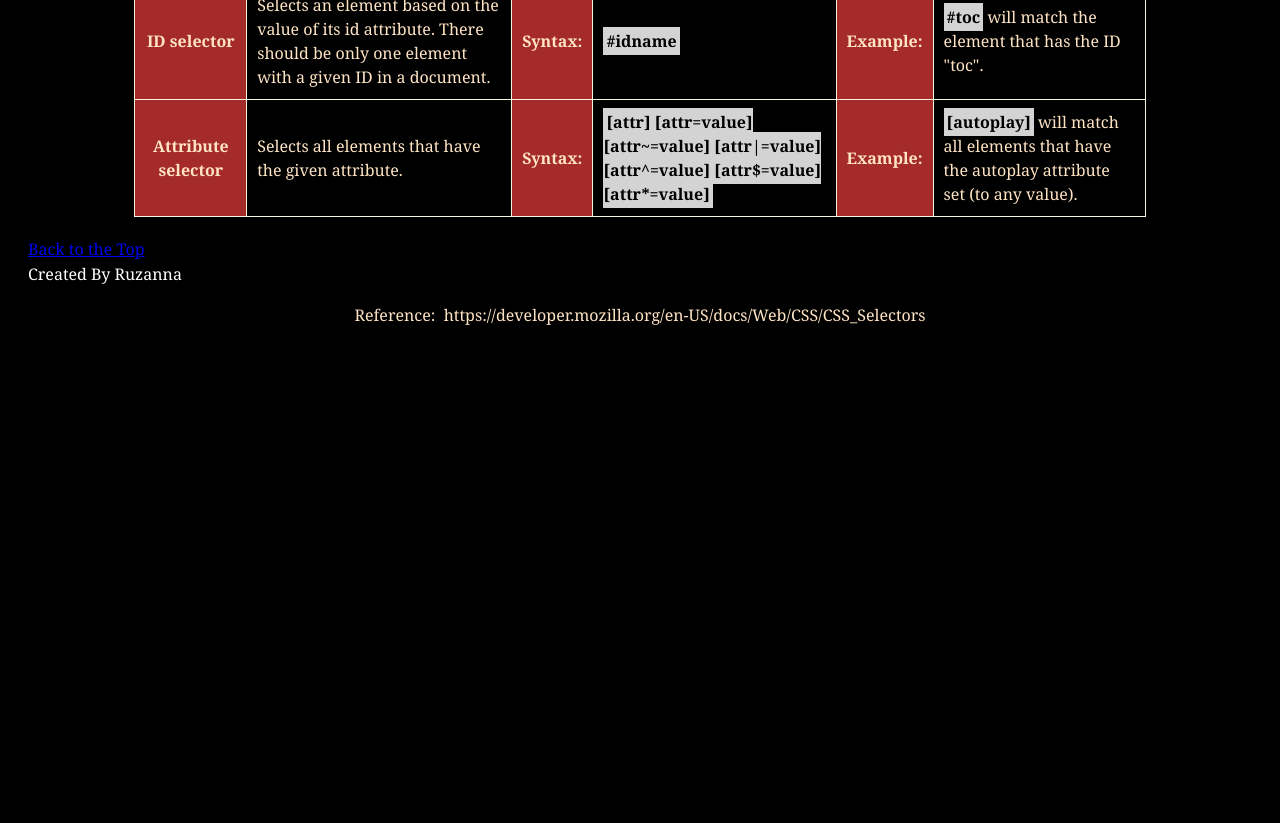
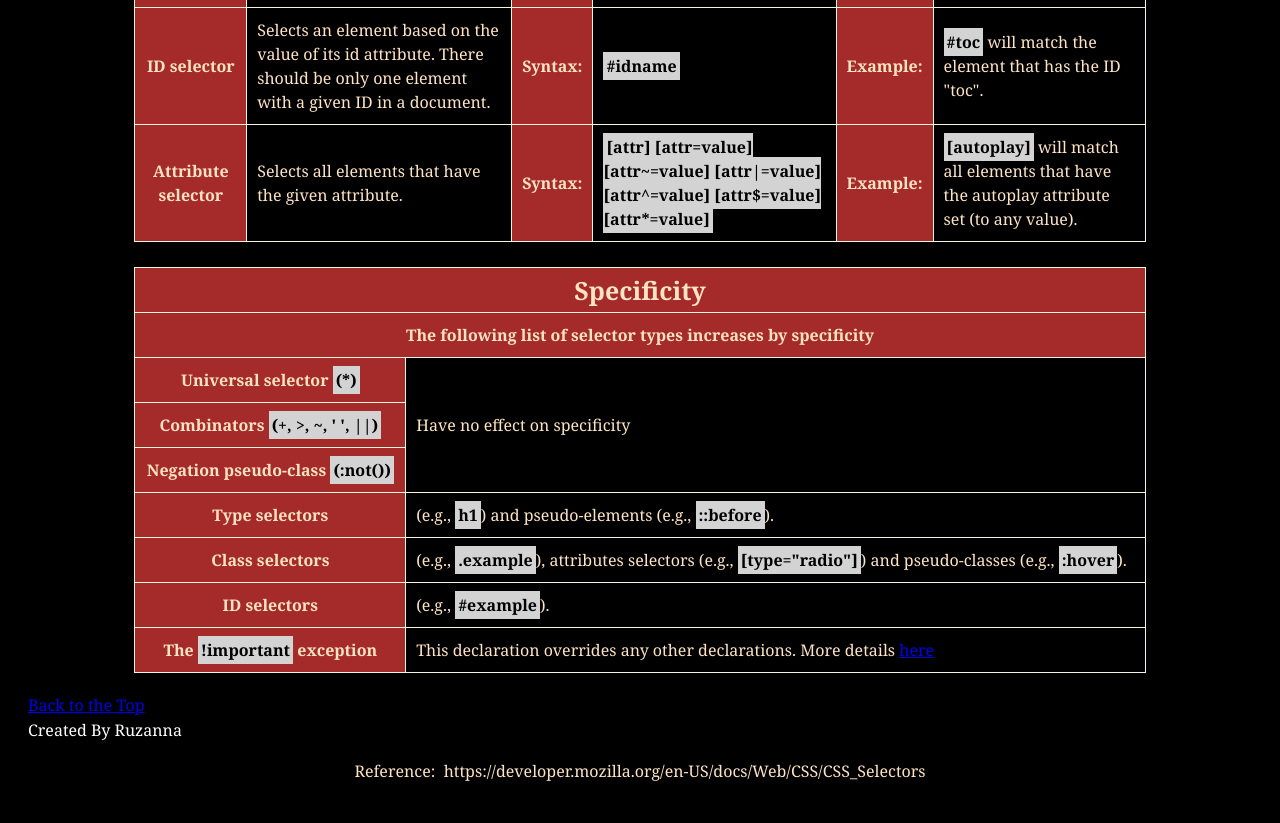
Before and after one commit to ruzannastubbs/Build-Your-Own-Cheat-Sheet, a plain HTML site: page index.html in a window 1280 px wide. Shown: the part 1270-2093 px from the top of the page. Before the commit the page ends 1642 px from the top, so only its background shows below. Drawn offline with Linux system fonts and the light colour scheme.

Commit message:
Add one more table

```diff
--- a/cheatSheet.css
+++ b/cheatSheet.css
@@ -44,8 +44,12 @@ table {
     width: 80%;
     border-collapse: collapse;
     margin: 0 auto;
+    margin-top: 25px;
 }
 #basicSelectorsTH {
+    font-size: 25px;
+}
+#specificityTH {
     font-size: 25px;
 }
 th {
--- a/index.html
+++ b/index.html
@@ -13,6 +13,7 @@
               <ul>
                   <li><a href="https://www.codecademy.com/catalog/language/html-css?g_acctid=243-039-7011&g_keywordid=kwd-79577586511721:loc-188&g_adid=&g_keyword=codecademy%20css&g_campaign=INTL_Brand_Exact&g_adtype=search&g_network=o&g_adgroupid=1273235171606620&g_campaignid=370028894&utm_id=t_kwd-79577586511721:loc-188:ag_1273235171606620:cp_370028894:n_o:d_c&hsa_acc=2430397011&hsa_cam=1726903838&hsa_grp=1273235171606620&hsa_ad=&hsa_src=o&hsa_tgt=kwd-79577586511721:loc-188&hsa_kw=codecademy%20css&hsa_mt=e&hsa_net=adwords&hsa_ver=3&msclkid=91196566f72e167f029104fbf89a4f1b&utm_source=bing&utm_medium=cpc&utm_campaign=INTL_Brand_Exact&utm_term=codecademy%20css&utm_content=Codecademy%20HTML%20%26%20CSS">Learn CSS</a></li>
                   <li><a href="#basicSelectorsTH" id="navbar">CSS Selectors</a></li>
+                  <li><a href="#specificityTH" id="navbar">CSS specificity</a></li>
                   <li><a href="https://developer.mozilla.org/en-US/">Newsroom</a></li>
               </ul>
           </nav>
@@ -77,6 +78,44 @@
                     </tr>
                 </tbody>
               </table>
+              <table>
+                <thead>
+                  <tr>
+                    <th colspan="4" id="specificityTH">Specificity</th>
+                  </tr>
+                  <tr>
+                    <th colspan="4">The following list of selector types increases by specificity</th>
+                  </tr>
+                  <tbody>
+                    <tr>
+                      <th>Universal selector <span>(*)</span></th>
+                      <td rowspan="3">Have no effect on specificity</td>
+                    </tr>
+                    <tr>
+                      <th>Combinators <span>(+, >, ~, ' ', ||)</span></th>
+                    </tr>
+                    <tr>
+                      <th>Negation pseudo-class <span>(:not())</span></th>
+                    </tr>
+                    <tr>
+                      <th>Type selectors</th>
+                    <td>(e.g., <span>h1</span>) and pseudo-elements (e.g., <span>::before</span>).</td>
+                  </tr>
+                  <tr>
+                    <th>Class selectors</th>
+                    <td>(e.g., <span>.example</span>), attributes selectors (e.g., <span>[type="radio"]</span>) and pseudo-classes (e.g., <span>:hover</span>).</td>
+                  </tr>
+                  <tr>
+                    <th>ID selectors</th>
+                    <td>(e.g., <span>#example</span>).</td>
+                  </tr>
+                  <tr>
+                    <th>The <span>!important</span> exception</th>
+                    <td>This declaration overrides any other declarations. More details <a href="https://developer.mozilla.org/en-US/docs/Web/CSS/Specificity" target="_blank">here</a></td>
+                  </tr>
+                  </tbody>
+                </thead>
+              </table>
             </section>
       </main>
       <footer> <a href="#navbar">Back to the Top</a> <br> Created By Ruzanna  <br> <p>Reference:&nbsp;&nbsp;https://developer.mozilla.org/en-US/docs/Web/CSS/CSS_Selectors</p></footer>
```
